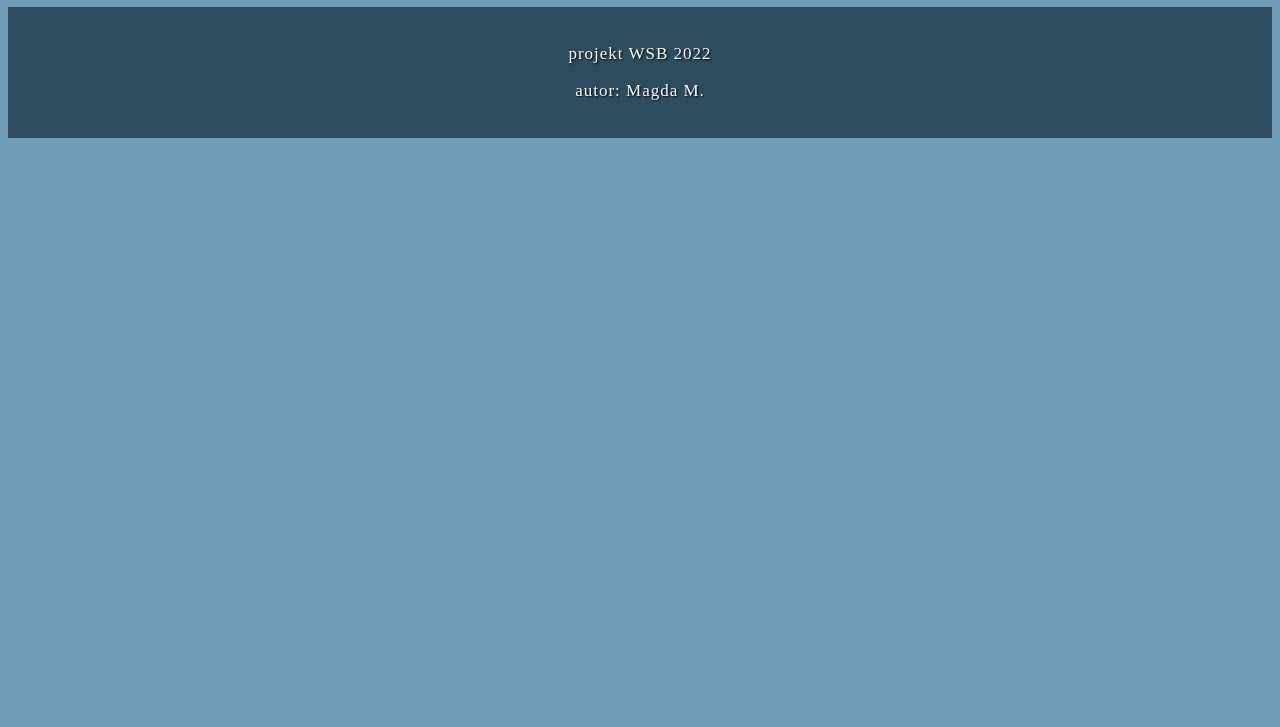
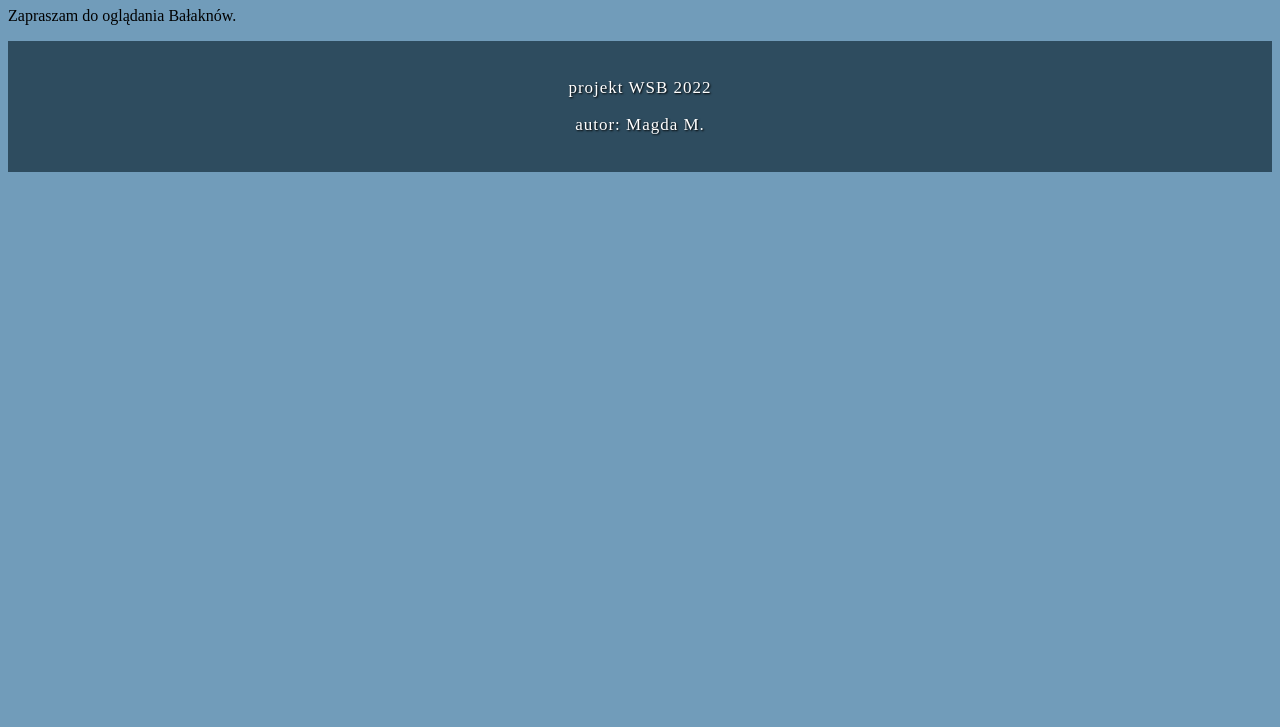
Before and after one commit to biel4s/Projekt, a plain HTML site: page index.html in a window 1280 px wide. Shown: the part 73-800 px from the top of the page. Drawn offline with Linux system fonts and the light colour scheme.

Commit message:
ZADANIE - dodaj paragraf na stronie

```diff
--- a/index.html
+++ b/index.html
@@ -24,6 +24,7 @@
 </head>
 <body>
     <h1>Blog podróżniczy po Bałkanach :)</h1>
+    <p>Zapraszam do oglądania Bałaknów.</p>
 
     <footer>
         <p>projekt WSB 2022</p>
```
